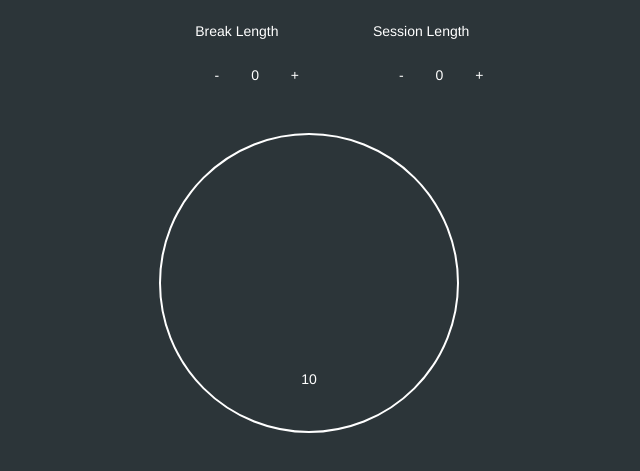
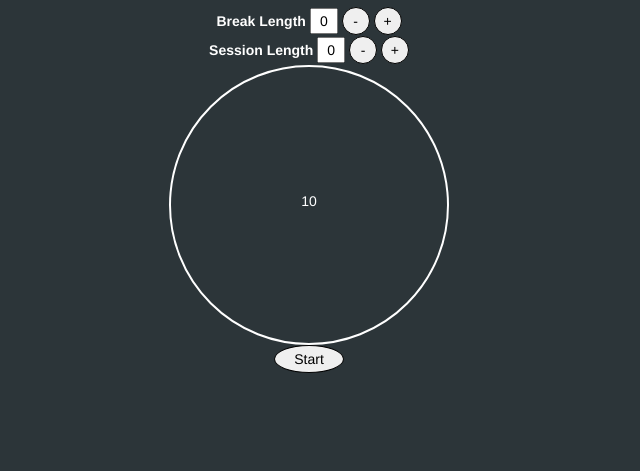
Before and after one commit to grantb4812/pomodoro-clock, a plain HTML site: page index.html in a window 1280 px wide. Shown: the part 63-534 px from the top of the page, without its empty margins (331-971 px from the left). Drawn offline with nearby package versions, Linux system fonts and the light colour scheme.

Commit message:
got buttons to work

```diff
--- a/app.js
+++ b/app.js
@@ -1,5 +1,5 @@
 $(document).ready(function(){
-  increase();
+    counter();
 });
 
 // this increases / decrease individual
@@ -21,14 +21,26 @@ var increaseDecrease = function () {
 */
 // working on code that increase / decrease but not specific
 
-var increase = function() {
-  var counter = 0;
-  $('.increase').click(function(){
-      $(this).click(function(){
-          counter += 1;
-          $(this).prev().replaceWith('<span class="break-length">'+counter+'</span>');
-        });
-      });
+var counter = function() {
 
+  $('button').on('click', function(){
+
+    var oldValue = parseInt($(this).parent().find('input').val());
+
+    if ($(this).text() == "+") {
+      var newValue = oldValue + 1;
+    } else if (oldValue > 0) {
+      var newValue = oldValue - 1;
+    } else {
+      var newValue = 0;
+    }
+
+    $(this).parent().find('input').val(newValue);
+
+    if ($(this).parent().find('input').attr('id') == 'session-length') {
+      $('.countdown').children().text(newValue);
+    }
+
+  });
 
 };
--- a/index.html
+++ b/index.html
@@ -11,37 +11,24 @@
 	<script src="app.js"></script>
 </head>
 <body>
-  <div class="container">
-    <h1 class="text-center">Pomodoro Clock</h1>
-    <div class="row text-center session">
-      <ul class="main-row">
-        <li>
-        <div class="break">
-          <p>Break Length</p>
-          <ul class="increment">
-            <li class="decrease"><p>-</p></li>
-            <li><span class="length">0</span></li>
-            <li class="increase"><p>+</p></li>
-          </ul>
-        </div>
-        </li>
-        <li>
-        <div class="break">
-          <p>Session Length</p>
-          <ul class="increment">
-            <li class="decrease"><p>-</p></li>
-            <li><span class="length">0</span></li>
-            <li class="increase"><p>+</p></li>
-          </ul>
-        </div>
-        </li>
-      </ul>
-    </div>
-    <div class="row text-center">
-      <div class="timer">
-        <span>10</span>
-      </div>
-    </div>
-   </div>
+  <h1>Pomodoro Clock</h1>
+  <form action="">
+    <label for="name">Break Length</label>
+    <input readonly="readonly" type="text" name="break-length" id="break-length" value="0">
+    <button type="button">-</button>
+    <button type="button">+</button>
+  </form>
+    <form action="">
+    <label for="name">Session Length</label>
+    <input readonly="readonly" type="text" name="session-length" id="session-length" value="0">
+    <button type="button">-</button>
+    <button type="button">+</button>
+  </form>
+
+  <div  class="countdown">
+    <p>10</p>
+  </div>
+
+  <button type="button" class="countdown-button">Start</button>
 </body>
 </html>
--- a/main.css
+++ b/main.css
@@ -1,30 +1,38 @@
 body {
   color: white;
   background-color: #2C3539;
+  text-align: center;
 }
 
-.main-row li {
-  display: inline-block;
-  margin: 1em;
+input {
+  color: black;
+  width: 2em;
+  text-align: center;
 }
 
-.increment li {
-  display: inline-block;
+button {
+  color: black;
+  width: 2em;
+  height: 2em;
+  border: 1px solid black;
+  border-radius: 50%;
+
 }
 
-.timer {
+.countdown {
+  height: 20em;
+  width: 20em;
   border: 2px solid white;
   border-radius: 50%;
-  height: 300px;
-  width: 300px;
   margin: 0 auto;
-  padding-top: 20%;
 }
 
-.session-decrease-button,
-.session-increase-button,
-.break-increase-button,
-.break-decrease-button,
-.timer {
-  cursor: pointer;
+.countdown p{
+  position: relative;
+  top: 45%;
+
 }
+
+.countdown-button {
+  width: 5em;
+}
```
